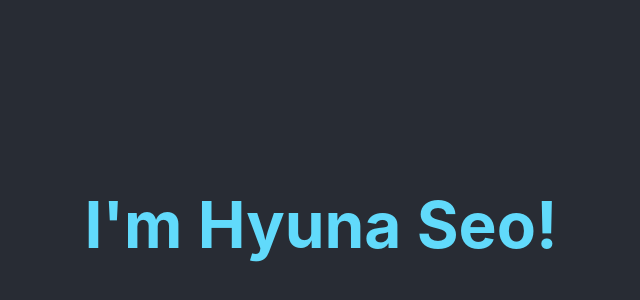
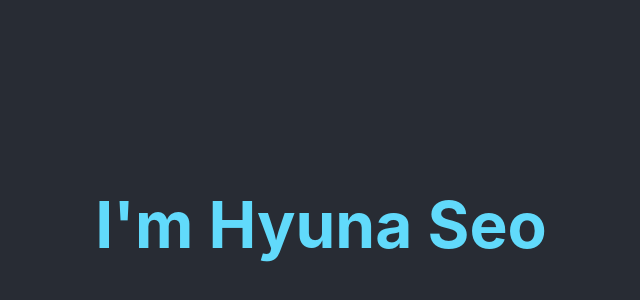
Before and after one commit to hyunaseo/hyunaseo.github.io, a React (Create React App) app: page / in a window 1280 px wide. Shown: the part 176-476 px from the top of the page, without its empty margins (319-959 px from the left). Built offline with nearby package versions, Linux system fonts and the light colour scheme.

Commit message:
Add heading

```diff
--- a/src/App.js
+++ b/src/App.js
@@ -5,7 +5,7 @@ function App() {
   return (
     <div className="App">
       <header className="App-header">
-        <h1>I'm Hyuna Seo!</h1>
+        <h1>I'm Hyuna Seo</h1>
         {/* 여기에 추가적인 콘텐츠를 작성합니다. */}
       </header>
       <main>
```
